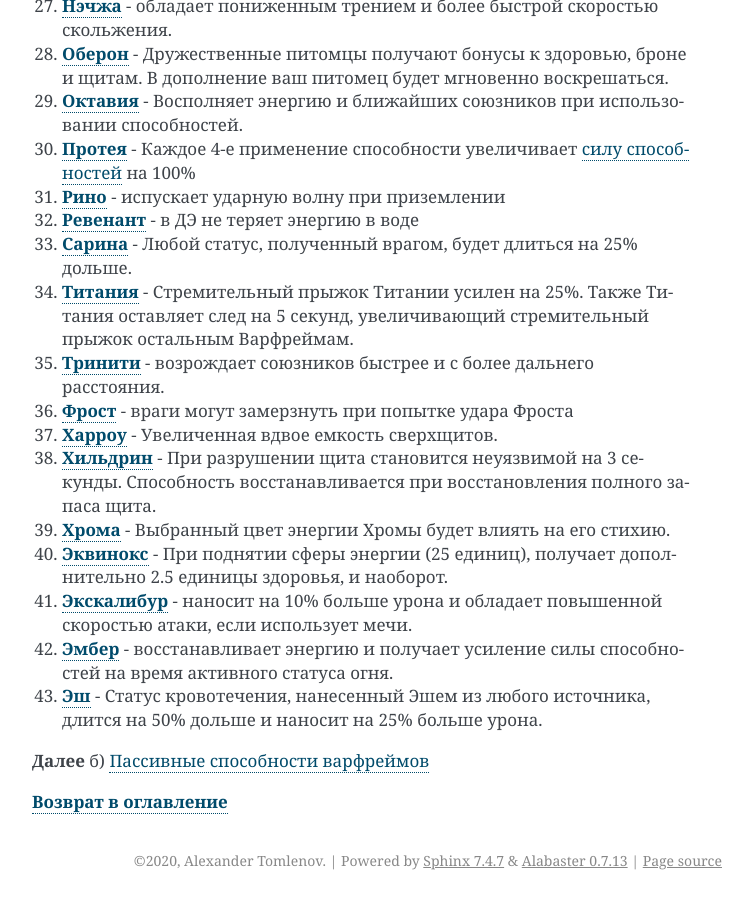
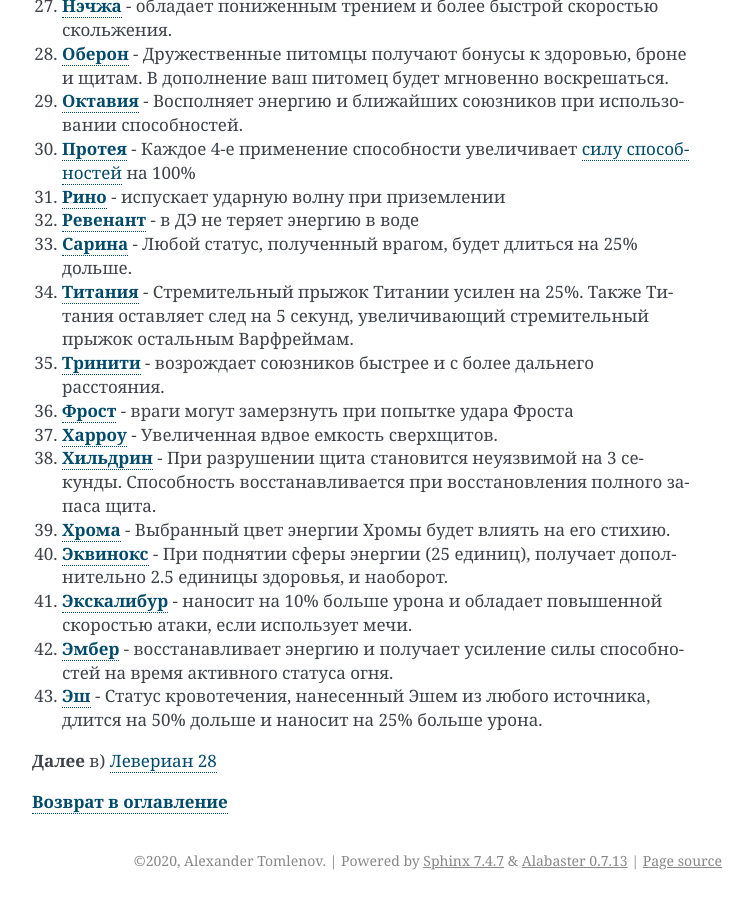
Before and after one commit to crackedmind/warframe-brief-guide, a Sphinx documentation site: the page built from source/02_b.md, in a window 1280 px wide and 900 px high, scrolled down 1589 px. Shown: the whole window, without its empty margins (388-1141 px from the left). Built offline with Sphinx 7.4.7, drawn with Linux system fonts in a browser that asks for light colours.

Commit message:
Update 02_b.md

```diff
--- a/source/02_b.md
+++ b/source/02_b.md
@@ -48,6 +48,6 @@
 42. **[Эмбер](https://warframe.fandom.com/ru/wiki/%D0%AD%D0%BC%D0%B1%D0%B5%D1%80)** -  восстанавливает энергию и получает усиление силы способностей на время активного статуса огня.
 43. **[Эш](https://warframe.fandom.com/ru/wiki/%D0%AD%D1%88)** - Статус кровотечения, нанесенный Эшем из любого источника, длится на 50% дольше и наносит на 25% больше урона.
 
-**Далее** б) [Пассивные способности варфреймов](02_b.md)
+**Далее** в) [Левериан 28](02_c.md)
 
 **[Возврат в оглавление](index.md)**
```
